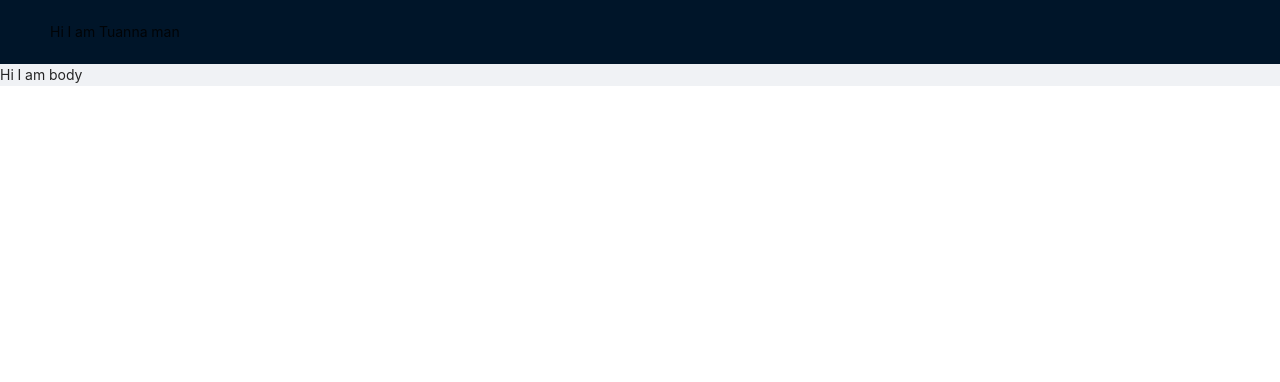
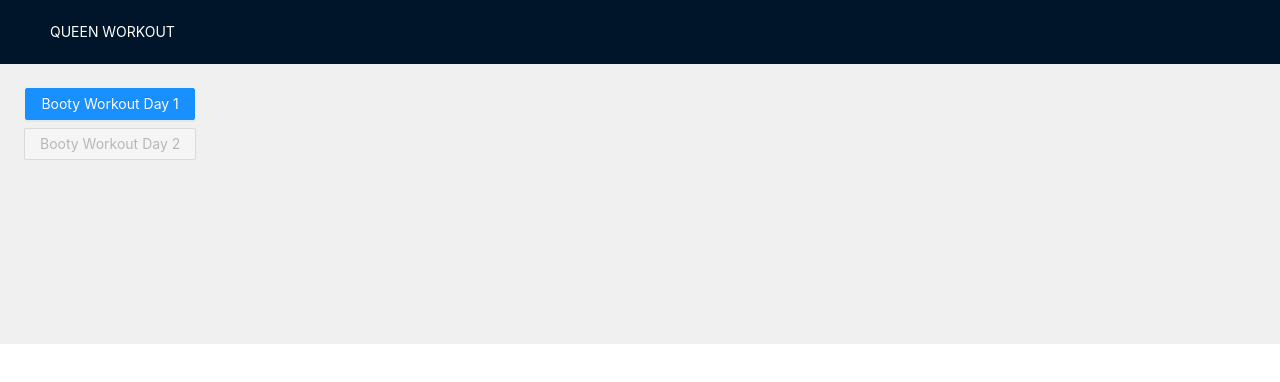
Before and after one commit to tunaphish/queen-workout, a React (Create React App) app: page / in a window 1280 px wide. Shown: the top 382 px of the page. Built offline with nearby package versions, Linux system fonts and the light colour scheme.

Commit message:
add some basic buttons

```diff
--- a/src/App.tsx
+++ b/src/App.tsx
@@ -1,14 +1,22 @@
 import 'antd/dist/antd.css';
-import { Layout } from 'antd';
+import './index.css';
+import { Layout, Button, Space } from 'antd';
 
 const { Header, Content } = Layout;
 
 const App = () => {
   return (
     <div >
-    <Layout>
-      <Header>Hi I am Tuanna man</Header>
-      <Content>Hi I am body</Content>
+    <Layout className="layout">
+      <Header className="header-title">QUEEN WORKOUT</Header>
+      <Content>
+        <div className="site-layout-content">
+          <Space direction="vertical" align="center">
+            <Button type="primary">Booty Workout Day 1</Button>
+            <Button type="primary" disabled>Booty Workout Day 2</Button>
+          </Space>
+        </div>
+      </Content>
     </Layout>
     </div>
   );
--- /dev/null
+++ b/src/index.css
@@ -0,0 +1,9 @@
+.header-title {
+    color: #ffffff
+}
+
+.site-layout-content {
+    min-height: 280px;
+    padding: 24px;
+    background: #f0f0f0;
+}
```
